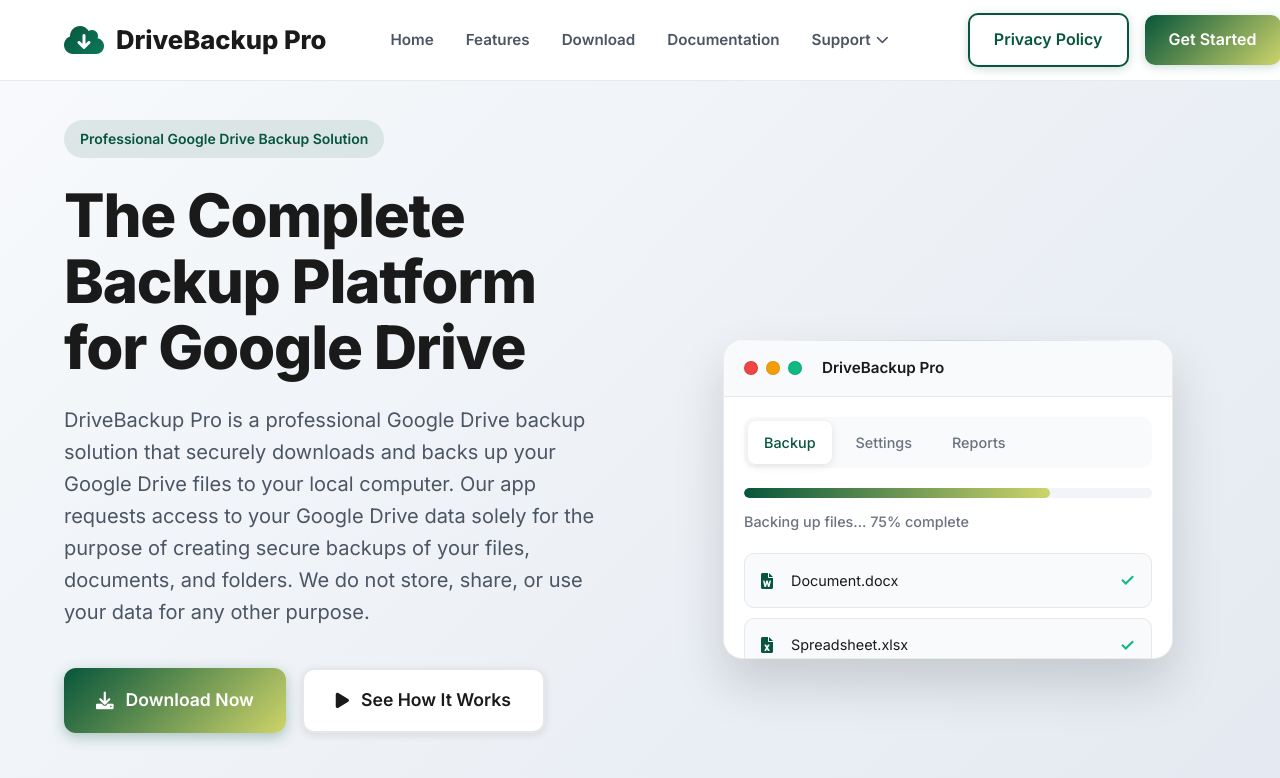
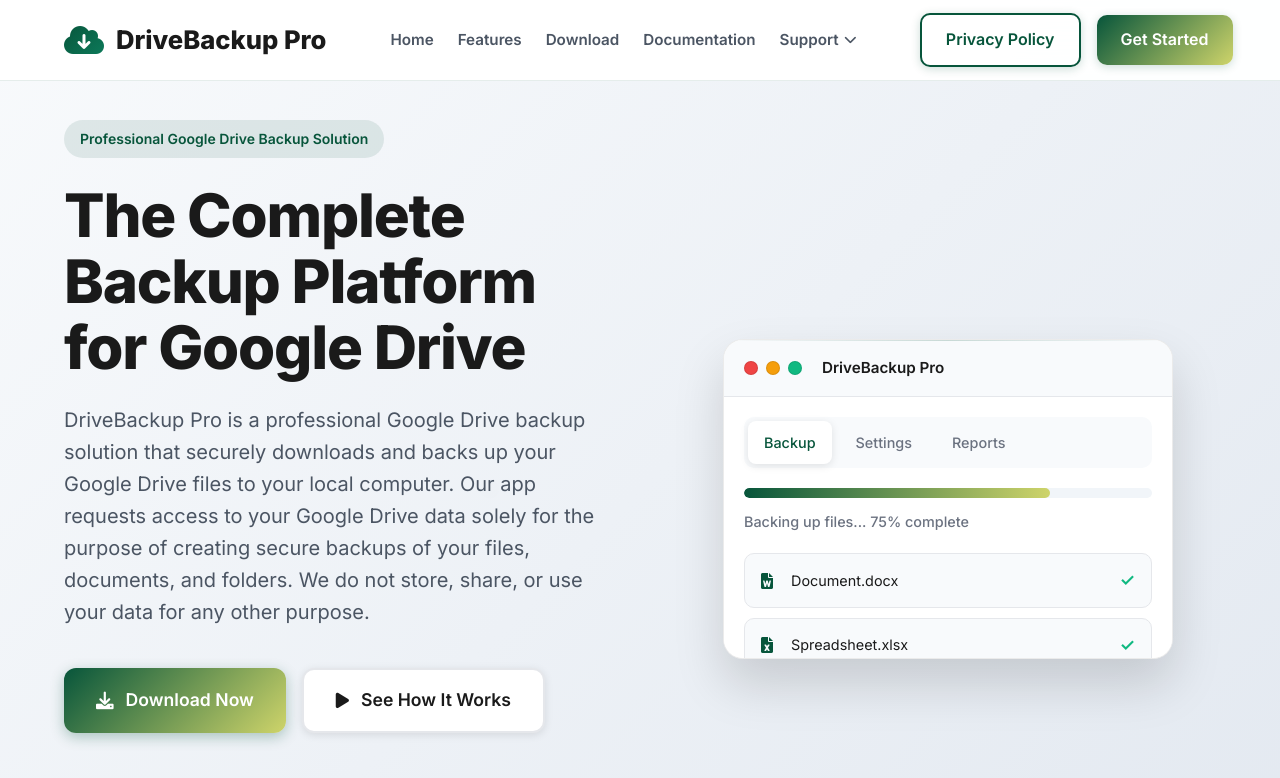
Before and after one commit to muhindi-brian/google-drive-backup-pro, a website: page index.html in a window 1280 px wide. Shown: the top 778 px of the page. Drawn offline with Linux system fonts and the light colour scheme.

Commit message:
"Nav Bar Styles"

```diff
--- a/styles.css
+++ b/styles.css
@@ -48,7 +48,7 @@ body {
     justify-content: space-between;
     align-items: center;
     height: 80px;
-    gap: 3rem;
+    gap: 2rem;
     position: relative;
     z-index: 100;
 }
@@ -62,6 +62,7 @@ body {
     text-decoration: none;
     transition: all 0.3s ease;
     flex-shrink: 0;
+    min-width: 200px;
 }
 
 .nav-logo:hover {
@@ -84,10 +85,9 @@ body {
     gap: 0;
     align-items: center;
     margin: 0;
-    padding: 0;
+    padding: 0 20px;
     flex: 1;
     justify-content: space-between;
-    max-width: 600px;
     position: relative;
     z-index: 50;
 }
@@ -99,7 +99,7 @@ body {
     font-size: 0.95rem;
     transition: all 0.3s ease;
     position: relative;
-    padding: 10px 16px;
+    padding: 10px 12px;
     border-radius: 8px;
     display: flex;
     align-items: center;
@@ -149,7 +149,8 @@ body {
     flex-shrink: 0;
     position: relative;
     z-index: 50;
-    margin-left: 1rem;
+    min-width: 200px;
+    justify-content: flex-end;
 }
 
 .nav-actions .btn {
@@ -1227,7 +1228,7 @@ body {
     border-radius: 12px;
     box-shadow: 0 10px 30px rgba(0, 0, 0, 0.15);
     border: 1px solid rgba(7, 85, 59, 0.1);
-    min-width: 200px;
+    min-width: 220px;
     opacity: 0;
     visibility: hidden;
     transition: all 0.3s ease;
@@ -1583,6 +1584,14 @@ body {
         height: 70px;
         padding: 0 20px;
         gap: 1rem;
+    }
+
+    .nav-logo {
+        min-width: auto;
+    }
+
+    .nav-actions {
+        min-width: auto;
     }
 
     .nav-logo {
```
